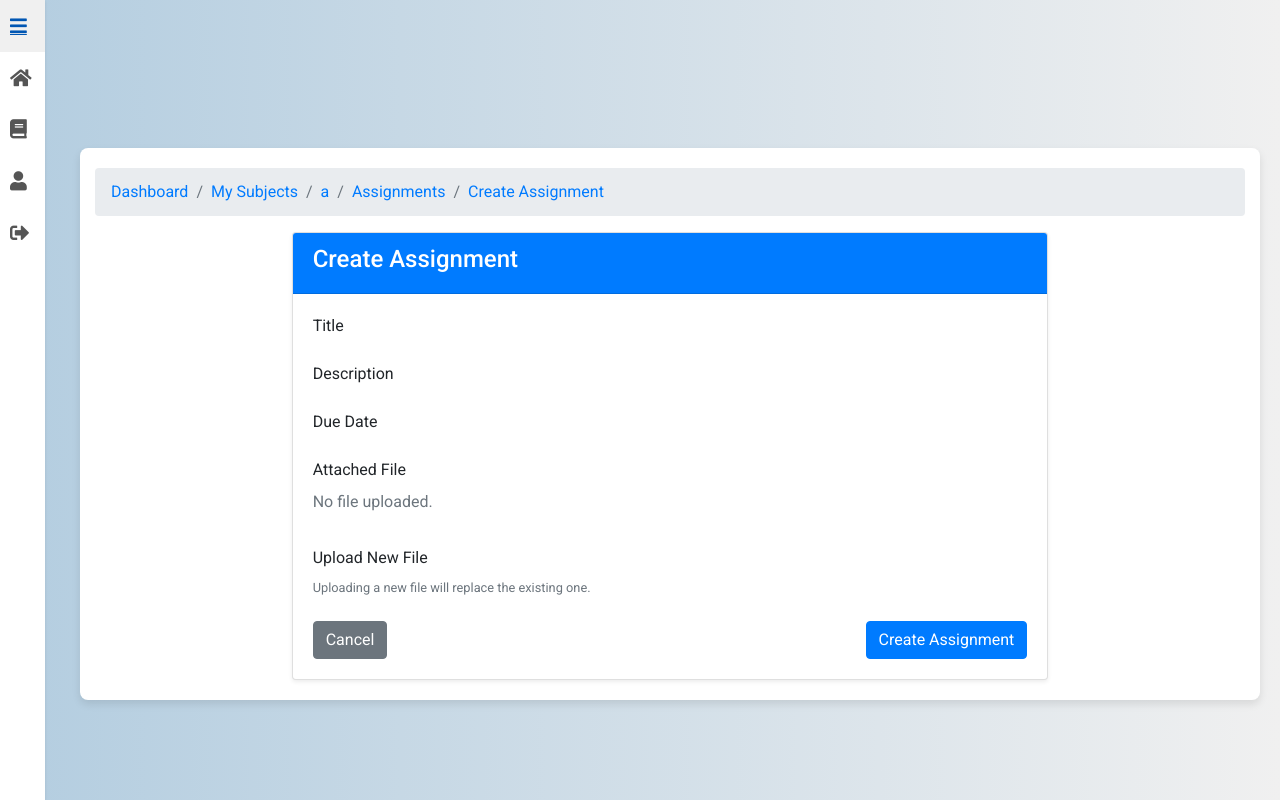
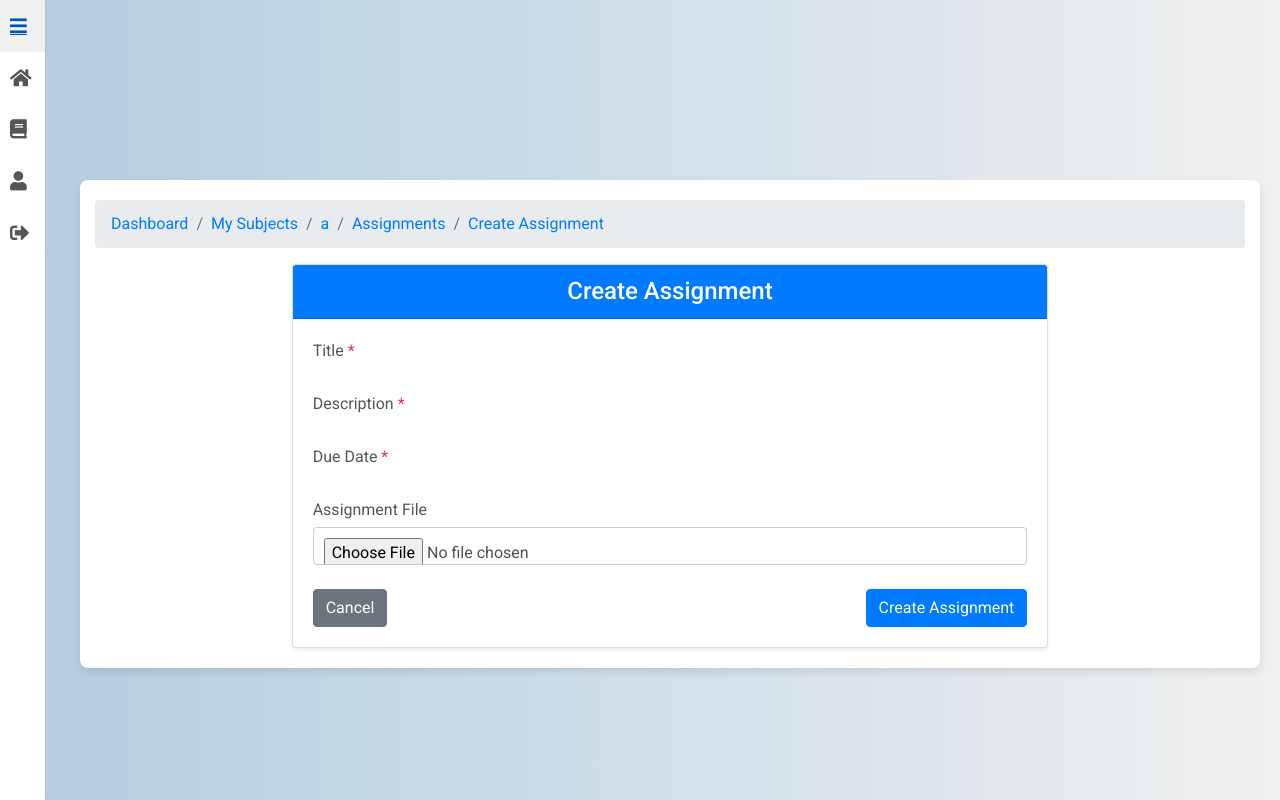
Before and after one commit to it2021089/UniGrading, a Django app: page /assignments/36/create/ in a window 1280 px wide. Run offline with Django 5.2, Linux system fonts and the light colour scheme; a user stored in the database is signed in; data comes from the database, SQL or seed files in the repository; both versions use the stored data as it was after the commit; parts of the project's set-up code (start-up, migrations or seed data) failed here and were passed over; some libraries are stand-ins or nearby versions.

Commit message:
adjustments to assgnments

```diff
--- a/UniGrading/UniGrading/settings.py
+++ b/UniGrading/UniGrading/settings.py
@@ -48,6 +48,8 @@ INSTALLED_APPS = [
     'storages',
     'tests',
     'django.contrib.humanize',
+    "widget_tweaks",
+
 
 ]
 JAZZMIN_SETTINGS = {
--- a/UniGrading/assignments/templates/assignment_form.html
+++ b/UniGrading/assignments/templates/assignment_form.html
@@ -1,6 +1,7 @@
 {% extends 'base.html' %}
 {% load static %}
 {% load view_breadcrumbs %}
+{% load widget_tweaks %}
 
 {% block title %}{{ view.object.pk|yesno:"Edit Assignment,Create Assignment" }}{% endblock %}
 
@@ -19,56 +20,39 @@
 
     <div class="row justify-content-center">
         <div class="col-md-8">
-            <div class="card shadow-sm">
+            <div class="card shadow-sm no-hover-card">
                 <div class="card-header bg-primary text-white">
-                    <h4>{{ view.object.pk|yesno:"Edit Assignment,Create Assignment" }}</h4>
+                    <h4 class="mb-0 text-center">{{ view.object.pk|yesno:"Edit Assignment,Create Assignment" }}</h4>
                 </div>
                 <div class="card-body">
-                    <form method="POST" enctype="multipart/form-data">
+                    <form method="POST" enctype="multipart/form-data" novalidate>
                         {% csrf_token %}
 
-                        <!-- Title -->
-                        <div class="mb-3">
-                            <label for="{{ form.title.id_for_label }}" class="form-label">Title</label>
-                            {{ form.title }}
+                        <!-- Title (Required) -->
+                        <div class="form-group mb-4">
+                            <label for="{{ form.title.id_for_label }}" class="form-label">Title <span class="text-danger">*</span></label>
+                            {{ form.title|add_class:"form-control"|attr:"required" }}
                         </div>
 
-                        <!-- Description -->
-                        <div class="mb-3">
-                            <label for="{{ form.description.id_for_label }}" class="form-label">Description</label>
-                            {{ form.description }}
+                        <!-- Description (Required) -->
+                        <div class="form-group mb-4">
+                            <label for="{{ form.description.id_for_label }}" class="form-label">Description <span class="text-danger">*</span></label>
+                            {{ form.description|add_class:"form-control"|attr:"required" }}
                         </div>
 
-                        <!-- Due Date -->
-                        <div class="mb-3">
-                            <label for="{{ form.due_date.id_for_label }}" class="form-label">Due Date</label>
-                            {{ form.due_date }}
+                        <!-- Due Date (Required) -->
+                        <div class="form-group mb-4">
+                            <label for="{{ form.due_date.id_for_label }}" class="form-label">Due Date <span class="text-danger">*</span></label>
+                            {{ form.due_date|add_class:"form-control"|attr:"required" }}
                         </div>
 
-                        <!-- File Upload Section -->
-                        <div class="mb-3">
-                            <label class="form-label">Attached File</label>
-                            <div id="file-preview-section">
-                                {% if form.instance.file %}
-                                    <div class="file-preview d-flex align-items-center">
-                                        <a href="{{ form.instance.file.url }}" target="_blank" class="btn btn-outline-primary btn-sm">
-                                            <i class="fas fa-file"></i> View Current File
-                                        </a>
-                                        <button type="button" class="btn btn-danger btn-sm ms-2" onclick="removeFile()">
-                                            <i class="fas fa-times"></i> Remove
-                                        </button>
-                                    </div>
-                                {% else %}
-                                    <p class="text-muted">No file uploaded.</p>
-                                {% endif %}
+                        <!-- File Upload with Preview Toggle -->
+                        <div class="form-group mb-4">
+                            <label class="form-label">Assignment File</label>
+                            <input type="file" name="file" id="fileInput" class="form-control">
+                            <div id="new-file-warning" class="mt-2 text-muted" style="display: none;">
+                                Uploading a new file will replace the previous one.
                             </div>
-                        </div>
-
-                        <!-- New File Upload -->
-                        <div class="mb-3">
-                            <label for="{{ form.file.id_for_label }}" class="form-label">Upload New File</label>
-                            <small class="text-muted d-block mb-2">Uploading a new file will replace the existing one.</small>
-                            {{ form.file }}
                         </div>
 
                         <div class="d-flex justify-content-between">
@@ -92,17 +76,17 @@
 </div>
 
 <script>
-    function removeFile() {
-        // Hide the file preview section
-        document.getElementById("file-preview-section").innerHTML = "<p class='text-muted'>No file uploaded.</p>";
+    document.addEventListener("DOMContentLoaded", function () {
+        const fileInput = document.getElementById("fileInput");
+        const fileWarning = document.getElementById("new-file-warning");
 
-        // Add a hidden input to mark file for deletion
-        const input = document.createElement("input");
-        input.type = "hidden";
-        input.name = "clear_file";
-        input.value = "1";
-        document.querySelector("form").appendChild(input);
-    }
+        fileInput.addEventListener("change", function () {
+            if (fileInput.files.length > 0) {
+                fileWarning.style.display = "block";
+            } else {
+                fileWarning.style.display = "none";
+            }
+        });
+    });
 </script>
-
 {% endblock %}
--- a/UniGrading/assignments/urls.py
+++ b/UniGrading/assignments/urls.py
@@ -1,16 +1,12 @@
 from django.urls import path
-from .views import AssignmentCreateView, AssignmentListView
-from .views import AssignmentDetailView
-from .views import AssignmentUpdateView
-from . import views
+from .views import AssignmentCreateView, AssignmentListView, AssignmentDetailView, AssignmentUpdateView, delete_assignment
 
 app_name = "assignments"
 
 urlpatterns = [
     path('<int:subject_id>/', AssignmentListView.as_view(), name='assignment_list'),
-    path('<int:subject_id>/create/', AssignmentCreateView.as_view(), name='create'),
+    path('<int:subject_id>/create/', AssignmentCreateView.as_view(), name='create_assignment'),
     path('assignment/<int:pk>/', AssignmentDetailView.as_view(), name='assignment_detail'),
-    path('assignments/<int:assignment_id>/delete/', views.delete_assignment, name='delete_assignment'),
-    path('assignments/<int:assignment_id>/edit/', AssignmentUpdateView.as_view(), name='assignment_edit'),
-
+    path('assignment/<int:pk>/delete/', delete_assignment, name='delete_assignment'),
+    path('assignment/<int:pk>/edit/', AssignmentUpdateView.as_view(), name='edit_assignment'),
 ]
--- a/UniGrading/assignments/views.py
+++ b/UniGrading/assignments/views.py
@@ -9,6 +9,7 @@ from .forms import AssignmentForm
 from django.views.generic import DetailView
 from UniGrading.mixin import BreadcrumbMixin
 from django.views.generic import UpdateView
+from django.views.decorators.http import require_POST
 
 
 class AssignmentListView(LoginRequiredMixin, BreadcrumbMixin, ListView):
@@ -82,23 +83,21 @@ class AssignmentDetailView(LoginRequiredMixin, BreadcrumbMixin, DetailView):
 
 
 @login_required
-def delete_assignment(request, assignment_id):
-    assignment = get_object_or_404(Assignment, pk=assignment_id)
+@require_POST
+def delete_assignment(request, pk):
+    assignment = get_object_or_404(Assignment, pk=pk)
+    if request.user != assignment.professor:
+        return redirect('assignments:assignment_list', subject_id=assignment.subject.pk)
 
-    if request.user != assignment.professor:
-        return redirect("assignments:assignment_list", subject_id=assignment.subject.pk)
-
-    if request.method == "POST":
-        subject_id = assignment.subject.pk
-        assignment.delete()
-        return redirect("assignments:assignment_list", subject_id=subject_id)
+    assignment.delete()
+    return redirect('assignments:assignment_list', subject_id=assignment.subject.pk)
 class AssignmentUpdateView(LoginRequiredMixin, BreadcrumbMixin, UpdateView):
     model = Assignment
     form_class = AssignmentForm
     template_name = "assignment_form.html"
 
     def get_object(self):
-        return get_object_or_404(Assignment, pk=self.kwargs['assignment_id'])
+        return get_object_or_404(Assignment, pk=self.kwargs['pk'])
 
     def get_success_url(self):
         return reverse_lazy('assignments:assignment_detail', kwargs={'pk': self.object.pk})
--- a/UniGrading/subjects/templates/category_detail.html
+++ b/UniGrading/subjects/templates/category_detail.html
@@ -238,6 +238,9 @@
         const deleteUrl = button.data('delete-url');
         const itemName = button.data('item-name');
 
+        console.log("Delete URL: ", deleteUrl); // Check if URL is correct
+        console.log("Item Name: ", itemName); // Verify item name is correct
+
         $('#itemName').text(itemName);
         $('#deleteForm').attr('action', deleteUrl);
     });
```
Also changed, not shown: UniGrading/assignments/templates/assignment_detail.html (+30 -14 lines), UniGrading/assignments/templates/assignment_list.html (+28 -28 lines), UniGrading/subjects/views.py (+19 -29 lines), UniGrading/db.sqlite3.
